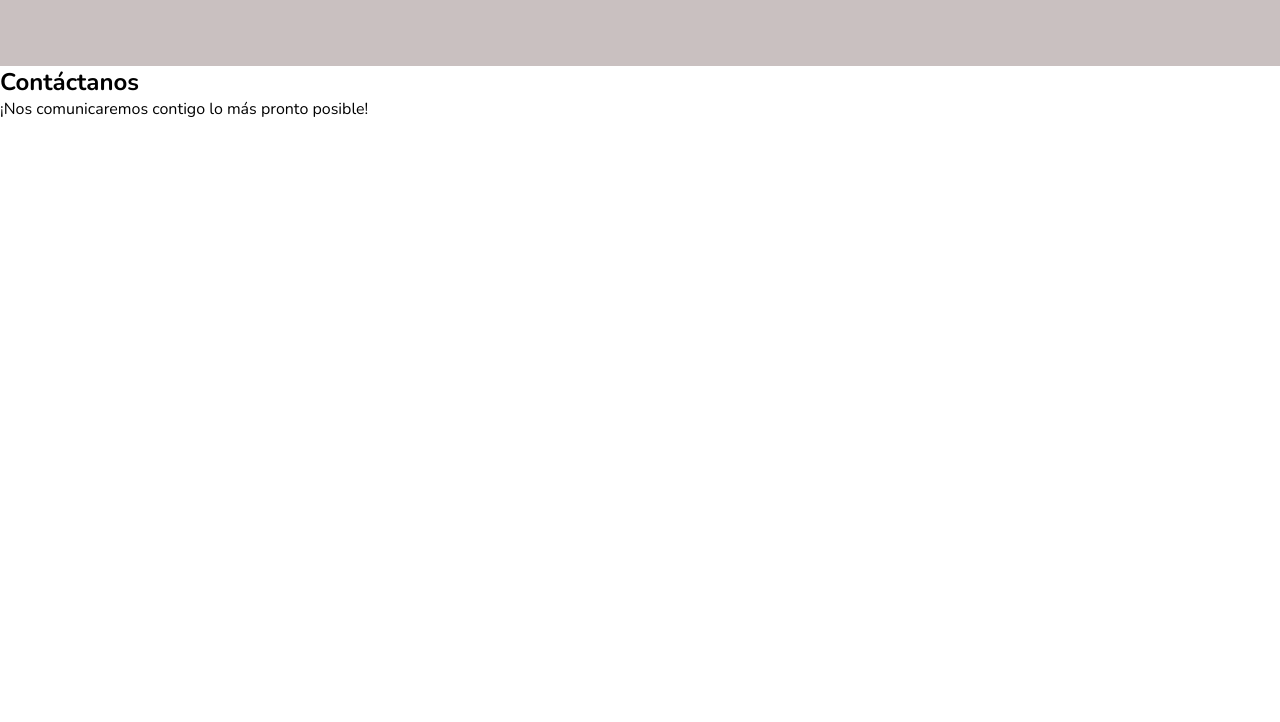
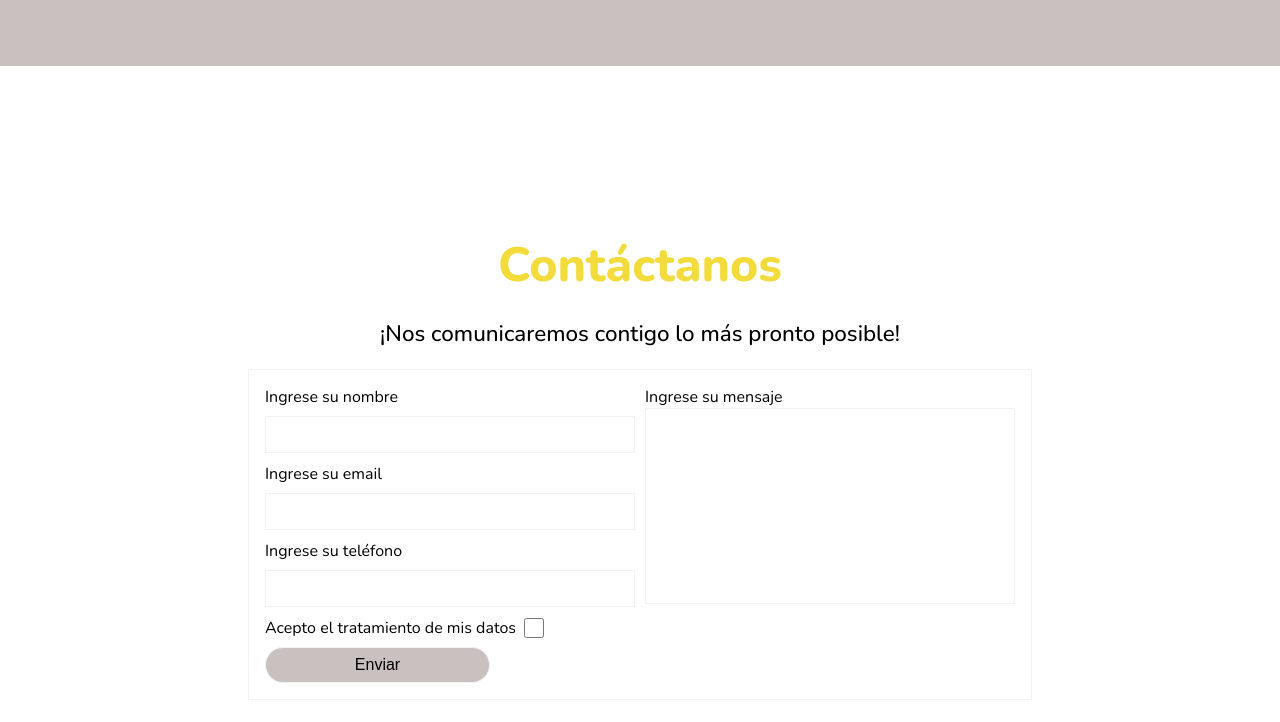
Before and after one commit to Miguelit09/ComplementarioSena, a plain HTML site: page css/landing/index.html in a window 1280 px wide. Shown: the part 1534-2256 px from the top of the page. Drawn offline with nearby package versions, Linux system fonts and the light colour scheme.

Commit message:
Seccion contacto landing

```diff
--- a/css/landing/css/index.css
+++ b/css/landing/css/index.css
@@ -10,6 +10,7 @@
   --grey: rgb(201, 192, 192);
   --nav-height: 70px;
   --box-shadow: 0 0 4px -1px rgba(0,0,0, 0.5);
+  --border: solid 1px #f2f2f2;
 }
 
 * {
@@ -102,6 +103,7 @@ h1.titulo span{
   color: var(--first-color);
 }
 
+
 .copy {
   margin: 20px 0;
   font-weight: 500;
@@ -146,3 +148,86 @@ h1.titulo span{
 .parrafo:last-of-type {
   margin-bottom: 30px;
 }
+
+.contacto {
+  display: flex;
+  flex-direction: column;
+  justify-content: center;
+}
+
+.subtitulo {
+  color: var(--first-color);
+  font-size: 3rem;
+  font-weight: 800;
+}
+
+.form {
+  display: flex;
+  flex-direction: column;
+  padding: 16px;
+  border: var(--border);
+}
+
+.formulario-contacto {
+  display: flex;
+  width: 750px;
+  gap: 10px;
+}
+
+input {
+  width: 100%;
+  padding: 10px;
+  border: var(--border);
+  outline: none;
+}
+
+textarea {
+  resize: none;
+  max-width: 100%;
+  min-width: 100%;
+  max-height: 196px;
+  min-height: 196px;
+  outline: none;
+  border: var(--border);
+  padding: 8px;
+  gap: 10px;
+}
+
+.bloques {
+  display: flex;
+  flex-direction: column;
+  flex: 1;
+  gap: 10px;
+}
+
+.cajas {
+  display: flex;
+  flex-direction: column;
+  gap: 8px;
+}
+
+.cajas-datos {
+  flex-direction: row;
+}
+
+input[type="checkbox"]{
+  width: 20px;
+}
+
+.submit {
+  background: var(--grey);
+  color: var(--black);
+  border: var(--border);
+  outline: none;
+  padding: 8px 30px;
+  margin-top: 8px;
+  border-radius: 30px;
+  font-size: 16px;
+  width: 30%;
+  cursor: pointer;
+}
+
+.submit:hover {
+  background: var(--third-color);
+  color: var(--first-color);
+}
--- a/css/landing/index.html
+++ b/css/landing/index.html
@@ -33,7 +33,7 @@
     </section>
 
     <!-- Sección Nosotros  -->
-    <section id="nosotros" class="bg seccion">
+    <section id="nosotros" class="bg">
       <article class="contenedor nosotros">
         <div class="nosotros-descripcion">
           <h1 class="titulo">Acerca de <span>Nosotros</span></h1>
@@ -47,14 +47,44 @@
       </article>
     </section>
     <section id="contacto">
-      <div>
-        <h2>Contáctanos</h2>
-        <p>¡Nos comunicaremos contigo lo más pronto posible!</p>
-        <form action="">
-
+      <article class="contenedor contacto">
+        <h2 class="subtitulo">Contáctanos</h2>
+        <p class="copy">¡Nos comunicaremos contigo lo más pronto posible!</p>
+        <form action="" class="form">
+          <div class="formulario-contacto">
+            <div class="bloques">
+              <!-- Cajas de texto -->
+              <div class="cajas">
+                <label for="nombre">Ingrese su nombre</label>
+                <input type="text" id="nombre">
+              </div>
+              <div class="cajas">
+                <label for="email">Ingrese su email</label>
+                <input type="email" id="email">
+              </div>
+              <div class="cajas">
+                <label for="telefono">Ingrese su teléfono</label>
+                <input type="tel" id="telefono">
+              </div>
+              <div class="cajas cajas-datos">
+                <label for="datos">Acepto el tratamiento de mis datos</label>
+                <input type="checkbox" id="datos">
+              </div>
+            </div>
+            <!-- Fin cajas de texto  -->
+            <!-- Mensaje  -->
+            <div class="bloques">
+              <div>
+                <label for="mensaje">Ingrese su mensaje</label>
+                <textarea id="mensaje"></textarea>
+              </div>
+            </div>
+            <!-- Fin mensaje  -->
+            <!-- <button type="submit">Enviar</button> -->
+          </div>
+          <button class="submit">Enviar</button>
         </form>
-      </div>
-
+      </article>
     </section>
   </main>
 </body>
```
